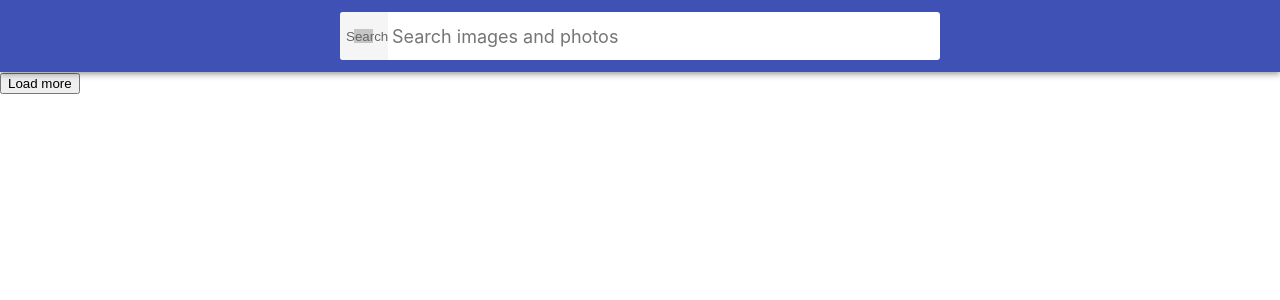
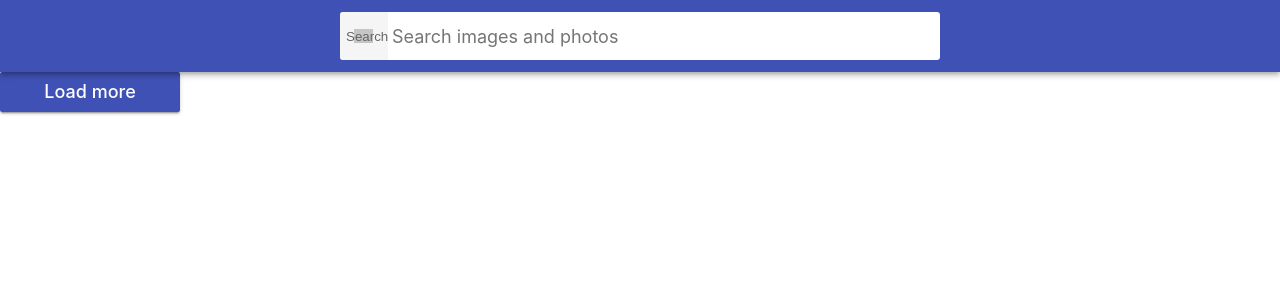
Before and after one commit to Tasha1003Natasha/goit-react-hw-03-image-finder, a React (Create React App) app: page / in a window 1280 px wide. Shown: the top 300 px of the page. Built offline with nearby package versions, Linux system fonts and the light colour scheme; grey boxes are pictures that could not be loaded.

Commit message:
Error шаблон

```diff
--- a/package.json
+++ b/package.json
@@ -9,6 +9,7 @@
     "@testing-library/user-event": "^13.5.0",
     "react": "^18.1.0",
     "react-dom": "^18.1.0",
+    "react-loader-spinner": "^5.1.7-beta.1",
     "react-scripts": "5.0.1",
     "react-toastify": "^9.0.7",
     "web-vitals": "^2.1.3"
--- a/src/components/ImageGallery/ImageGallery.js
+++ b/src/components/ImageGallery/ImageGallery.js
@@ -1,24 +1,34 @@
 import { Component } from 'react';
-// import { toast } from 'react-toastify';
+import PropTypes from 'prop-types';
 import '../styles.css';
+// import { Audio } from 'react-loader-spinner';
 
 export class ImageGallery extends Component {
   state = {
     images: null,
     loading: false,
     page: 1,
+    error: null,
   };
 
   componentDidUpdate(prevProps, prevState) {
     if (prevProps.imageName !== this.props.imageName) {
-      console.log(this.props.imageName);
+      // console.log(this.props.imageName);
       const { imageName } = this.props;
       this.setState({ loading: true });
       fetch(
         `https://pixabay.com/api/?q=${imageName}&page=1&key=28317427-cd386f88f666cbda8176ce58f&image_type=photo&orientation=horizontal&per_page=12`
       )
-        .then(res => res.json())
+        .then(response => {
+          if (response.ok) {
+            return response.json();
+          }
+          return Promise.reject(
+            new Error(`There is no image with that ${imageName}`)
+          );
+        })
         .then(data => this.setState({ images: data }))
+        .catch(error => this.setState({ error }))
         .finally(() => this.setState({ loading: false }));
     }
   }
@@ -37,7 +47,7 @@ export class ImageGallery extends Component {
     )
       .then(res => res.json())
       .then(response => {
-        console.log(response);
+        // console.log(response);
         this.setState(prevState => ({
           images: {
             ...response,
@@ -49,16 +59,16 @@ export class ImageGallery extends Component {
   };
 
   render() {
-    const { images, loading } = this.state;
+    const { images, loading, error } = this.state;
 
     return (
       <>
-        {loading && <h1>Loading...</h1>}
+        {error && <h1>{error.message}</h1>}
+        {loading && <h2>Loading...</h2>}
         {/* {this.props.imageName && <div>Enter the name in the search</div>} */}
         <ul className="ImageGallery">
           {images &&
             images.hits.map(({ id, webformatURL, largeImageURL, tags }) => (
-              <>
               <li
                 key={id}
                 className="ImageGalleryItem"
@@ -72,18 +82,33 @@ export class ImageGallery extends Component {
                   alt={tags}
                 />
               </li>
-              </>
             ))}
         </ul>
-        <button
-          type="button"
-          onClick={this.handleLoadMore}
-          className={('Button', loading ? 'disabled' : '')}
-        >
+        <button type="button" onClick={this.handleLoadMore} className="Button">
           Load more
           {loading && <span className="Button" />}
         </button>
+
+        {/* <Audio
+          height="10"
+          width="10"
+          radius="9"
+          color="blue"
+          ariaLabel="three-dots-loading"
+          wrapperStyle
+          wrapperClass
+        /> */}
       </>
     );
   }
 }
+
+ImageGallery.propTotype = {
+  image: PropTypes.shape({
+    id: PropTypes.number.isRequired,
+    webformatURL: PropTypes.string.isRequired,
+    largeImageURL: PropTypes.string.isRequired,
+    tags: PropTypes.string,
+  }),
+  handleImageURL: PropTypes.func.isRequired,
+};
--- a/src/components/Modal/Modal.js
+++ b/src/components/Modal/Modal.js
@@ -18,6 +18,12 @@ export class Modal extends Component {
     }
   };
 
+  handleOverlay = event => {
+    if (event.currentTarget === event.target) {
+      this.props.handleModal();
+    }
+  };
+
   render() {
     const { handleModal, largeImageURL, tags } = this.props;
 
@@ -26,7 +32,7 @@ export class Modal extends Component {
         <button type="button" onClick={handleModal}>
           Open modal
         </button>
-        <div className="Overlay" onClick={handleModal}>
+        <div className="Overlay" onClick={this.handleOverlay}>
           <div className="Modal">
             <img
               className="ImageGalleryItem-large"
```
Also changed, not shown: 1 other file (tests, documents, lock files or other folders). Lines whose indentation alone changed are shown as unchanged.
